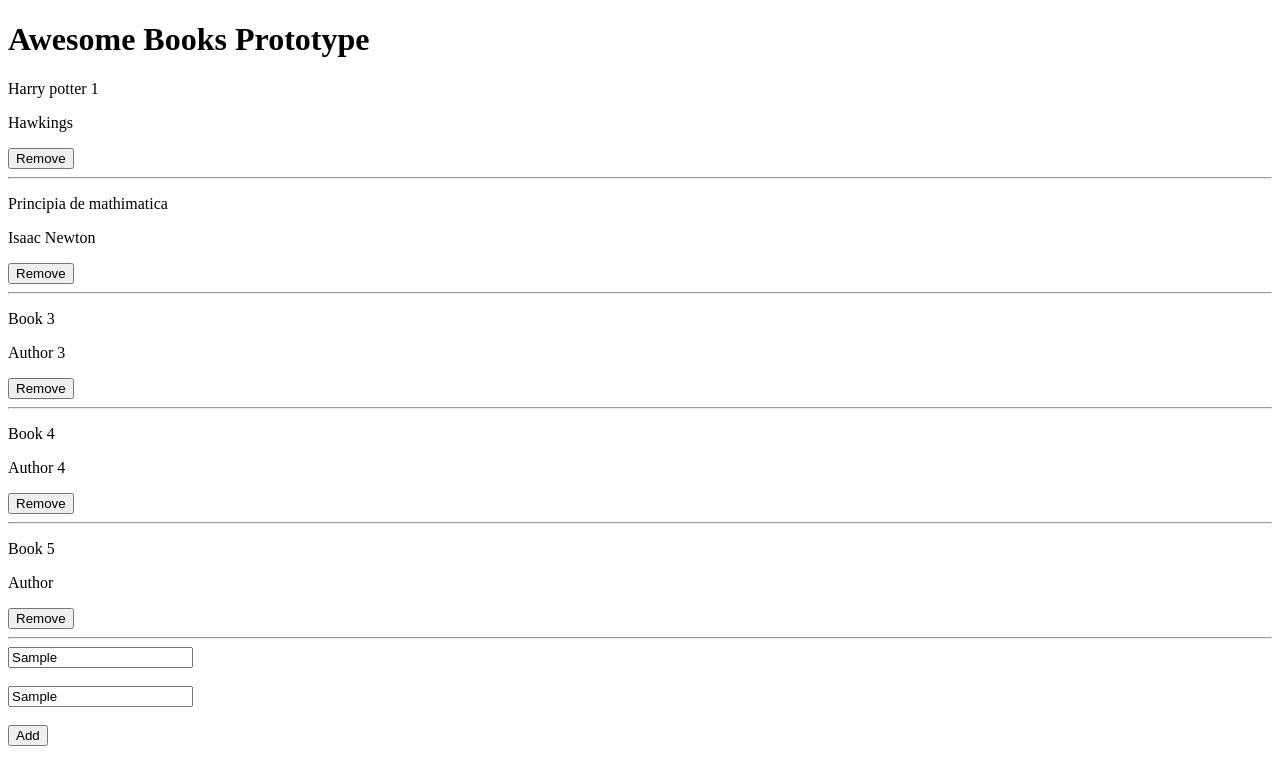
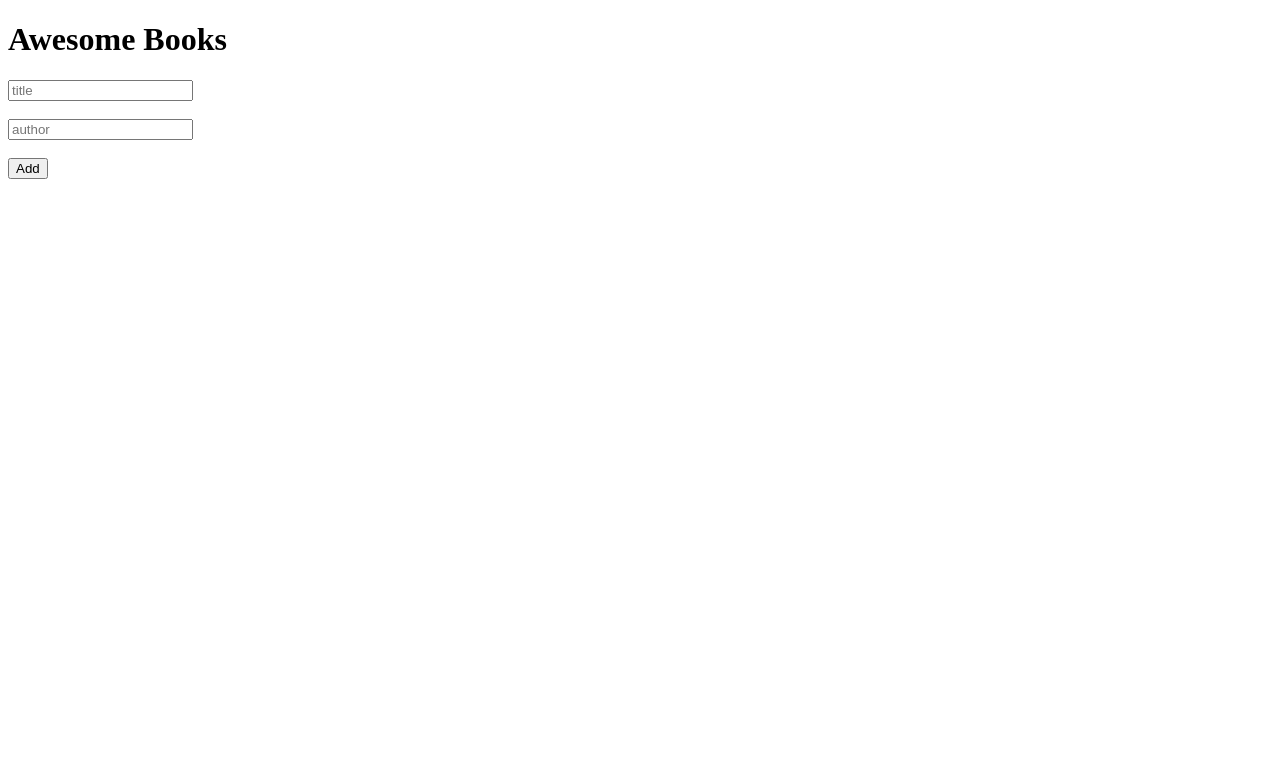
Before and after one commit to flemton/awesome-books, a website: page index.html in a window 1280 px wide. Both pictures are taken after typing "Sample", "Sample" into the empty fields and a click on the button "Add". Drawn offline with Linux system fonts and the light colour scheme.

Commit message:
complete add book button

```diff
--- a/index.html
+++ b/index.html
@@ -5,15 +5,12 @@
     <meta http-equiv="X-UA-Compatible" content="IE=edge">
     <meta name="viewport" content="width=device-width, initial-scale=1.0">
     <script src="main.js" defer></script>
-    <title>Awesome Books Prototype</title>
+    <title>Awesome Books</title>
 </head>
 <body>
     <h1>
-        Awesome Books Prototype
+        Awesome Books
     </h1>
-    <section class="book-list">
-    </section>
-
     <form action="">
         <input type="text" placeholder="title" id="title"><br><br>
         <input type="text" placeholder="author" id="author"><br><br>
--- a/main.js
+++ b/main.js
@@ -1,39 +1,8 @@
-const Books = [
-  {
-    title: "Harry potter 1",
-    author: "Hawkings",
-  },
-  {
-    title: "Principia de mathimatica",
-    author: "Isaac Newton",
-  },
-  {
-    title: "Book 3",
-    author: "Author 3",
-  },
-  {
-    title: "Book 4",
-    author: "Author 4",
-  },
-  {
-    title: "Book 5",
-    author: "Author",
-  },
-];
+const Books = JSON.parse(localStorage.getItem('Books')) || [];
 
-const storedBooks = localStorage.getItem('Books')
 
-if (storedBooks)
-{
-    Books = JSON.parse('storedBooks');
-}
-else
-{
-    const storeBooks = JSON.stringify(Books);
-    localStorage.setItem(Books, storeBooks);
-}
-
-const bookList = document.querySelector(".book-list");
+const bookList = document.createElement('section');
+bookList.className = 'book-list';
 
 Books.forEach((Books) => {
     const book = `
@@ -49,20 +18,35 @@ Books.forEach((Books) => {
     bookList.innerHTML += book;
 });
 
-bookList.insertBefore(bookList, bookList.children[0]);
-
-const formTitle = document.querySelector('#title');
-
-const formAuthor = document.querySelector('#author');
+document.body.insertBefore(bookList, document.body.children[1]);
 
 const addButton = document.querySelector('#add-book');
 
-function addBook(title, author) {
-    console.log(title)
-    Books.push({title: title, author: author });
+function addBook() {
+    let formTitle = document.querySelector('#title');
+
+    let formAuthor = document.querySelector('#author');
+    if (!formAuthor.value || !formTitle.value)
+    {
+        return;
     }
 
+    else
+    {
+        Books.push({title: formTitle.value, author: formAuthor.value });
 
+        localStorage.setItem('Books', JSON.stringify(Books));
+        formAuthor.value = '';
+        formTitle.value = '';
+    }
+  }
 
+  function removeBook(title, author) {
+    for (let i = 0; i < Books.length; i++)
+        if (Books[i].title == title & Books[i].author == author)
+        {
+            Books.splice(i, 1);
+        }
+  }
 
-addButton.addEventListener('click', addBook(formTitle.value, formAuthor.value));
+addButton.addEventListener('click', addBook);
```
Lines whose indentation alone changed are shown as unchanged.
